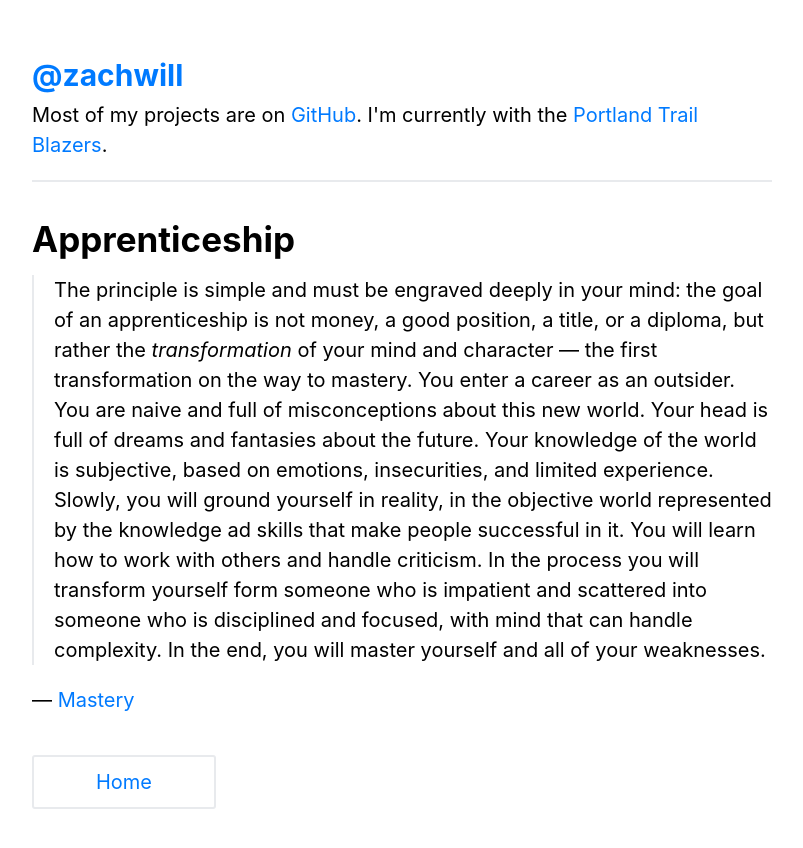
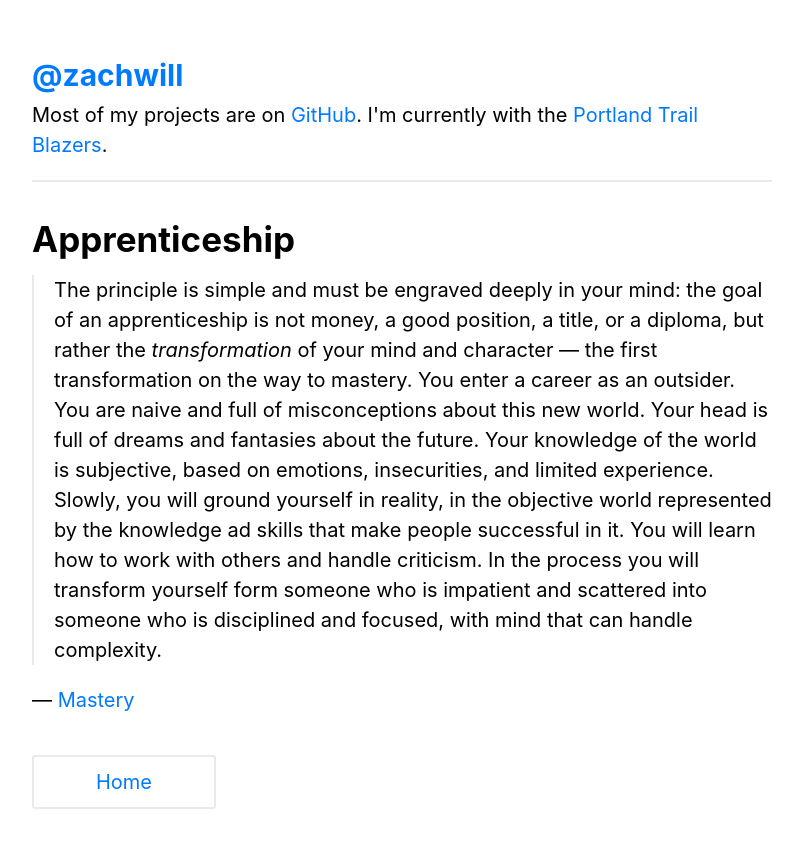
Before and after one commit to zachwill/blog, a Jekyll site: the page built from _posts/2017-11-01-apprenticeship.md, in a window 1280 px wide. Shown: the top 848 px of the page, without its empty margins (238-1041 px from the left). Built offline with Jekyll 4.4.1, drawn with Linux system fonts in a browser that asks for light colours.

Commit message:
Remove final line

```diff
--- a/_posts/2017-11-01-apprenticeship.md
+++ b/_posts/2017-11-01-apprenticeship.md
@@ -15,7 +15,6 @@ permalink : /apprenticeship/
 > knowledge ad skills that make people successful in it. You will learn how to
 > work with others and handle criticism. In the process you will transform
 > yourself form someone who is impatient and scattered into someone who is
-> disciplined and focused, with mind that can handle complexity. In the end, you
-> will master yourself and all of your weaknesses.
+> disciplined and focused, with mind that can handle complexity.
 
 &mdash; [Mastery](https://www.goodreads.com/book/show/13589182-mastery)
```
